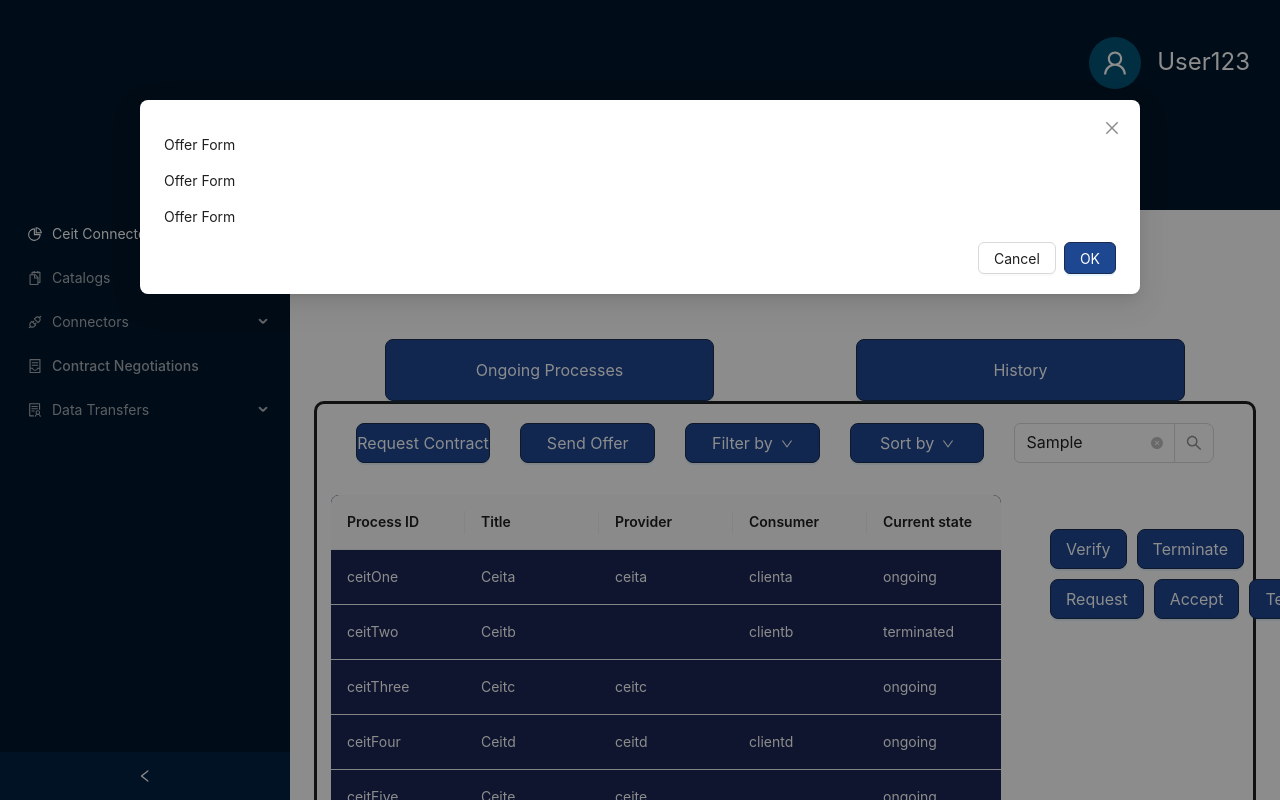
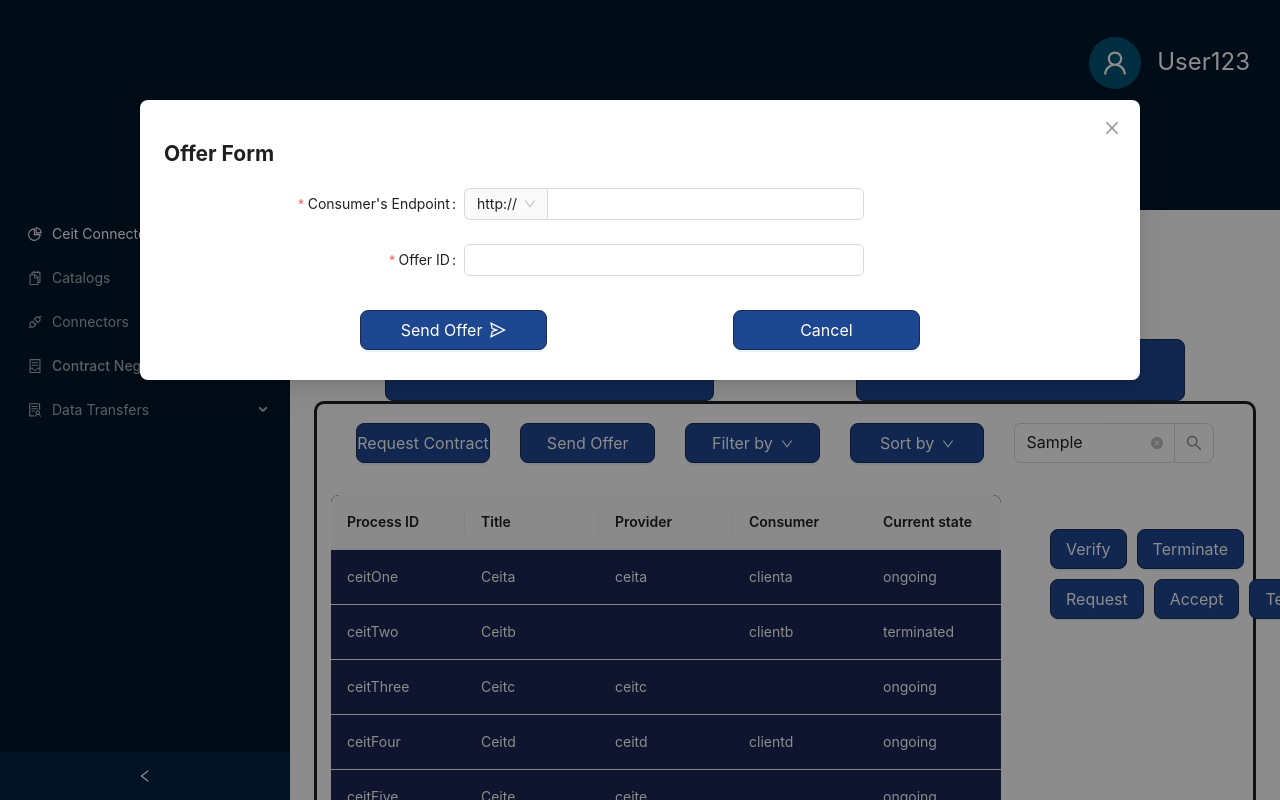
Before and after one commit to MariusGuceanu/FrontendProyect, a React (Vite) app: page /contract-negotiations in a window 1280 px wide. Both pictures are taken after typing "Sample" into the empty fields and a click on the button "Send Offer". Shown: the top 800 px of the page. Built offline with nearby package versions, Linux system fonts and the light colour scheme.

Commit message:
styles changes

```diff
--- a/src/components/contractComponents/contractForm.jsx
+++ b/src/components/contractComponents/contractForm.jsx
@@ -15,20 +15,12 @@ const RequestModal = ({ isModalOpen, handleOk, handleCancel }) => {
             <Option value="https://">https://</Option>
         </Select>
     );
-    const selectAfter = (
-        <Select defaultValue=".com">
-            <Option value=".com">.com</Option>
-            <Option value=".jp">.jp</Option>
-            <Option value=".cn">.cn</Option>
-            <Option value=".org">.org</Option>
-        </Select>
-    );
 
     return (
         <Modal width={1000} open={isModalOpen} onOk={handleOk} onCancel={handleCancel}
             footer={[
                 <div key="footer" style={{ display: 'flex', justifyContent: 'space-evenly', padding: 10 }}>
-                    <Button style={{ width: '20%' }} key="request" type="primary" size="large" icon={<SendOutlined />} onClick={handleOk}>
+                    <Button style={{ width: '20%' }} key="request" type="primary" size="large" icon={<SendOutlined />} iconPosition='end' onClick={handleOk}>
                         Request
                     </Button>
                     <Button style={{ width: '20%' }} key="cancel" type="primary" size="large" onClick={handleCancel}>
@@ -45,7 +37,7 @@ const RequestModal = ({ isModalOpen, handleOk, handleCancel }) => {
                     rules={[{ required: true, message: 'Insert your URL endpoint' }]}
                 >
                     <div style={{ display: 'flex', justifyContent: 'space-between' }}>
-                        <Input addonBefore={selectBefore} addonAfter={selectAfter} value={inputValue} onChange={handleInputChange} />
+                        <Input addonBefore={selectBefore} value={inputValue} onChange={handleInputChange} />
                         <Button type="primary" disabled={!inputValue} style={{ marginLeft: '10px' }}>Self-Description</Button>
                     </div>
                 </Form.Item>
--- a/src/main.jsx
+++ b/src/main.jsx
@@ -7,7 +7,11 @@ import { ConfigProvider } from 'antd'
 
 ReactDOM.createRoot(document.getElementById('root')).render(
   <React.StrictMode>
-    <ConfigProvider>
+    <ConfigProvider theme={{
+      token: {
+        colorPrimary: "#1668dc"
+      }
+    }}>
     <BrowserRouter>
     <App />
     </BrowserRouter>
--- a/src/pages/contractNegotiations.jsx
+++ b/src/pages/contractNegotiations.jsx
@@ -47,6 +47,13 @@ const ContractNegotiations = () => {
     const [isOfferModalOpen, setIsOfferModalOpen] = useState(false);
     const [filteredData, setFilteredData] = useState(initialData)
 
+    const selectBefore = (
+        <Select defaultValue="http://">
+            <Option value="http://">http://</Option>
+            <Option value="https://">https://</Option>
+        </Select>
+    );
+
     // Request modal functions
     const showRequestModal = () => {
         setIsRequestModalOpen(true);
@@ -90,10 +97,27 @@ const ContractNegotiations = () => {
 
                     {/* Offer form display */}
                     <Button onClick={showOfferModal} style={{ width: '15%' }} size='large' type="primary">Send Offer</Button>
-                    <Modal width={1000} open={isOfferModalOpen} onOk={handleOfferOk} onCancel={handleOfferCancel}>
-                        <p>Offer Form</p>
-                        <p>Offer Form</p>
-                        <p>Offer Form</p>
+                    <Modal width={1000} open={isOfferModalOpen} onOk={handleOfferOk} onCancel={handleOfferCancel}
+                        footer={[
+                            <div key="footer" style={{ display: 'flex', justifyContent: 'space-evenly', padding: 10 }}>
+                                <Button style={{ width: '20%' }} key="request" type="primary" size="large" icon={<SendOutlined />} iconPosition='end' onClick={handleOfferOk}>
+                                    Send Offer
+                                </Button>
+                                <Button style={{ width: '20%' }} key="cancel" type="primary" size="large" onClick={handleOfferCancel}>
+                                    Cancel
+                                </Button>
+                            </div>
+                        ]}
+                    >
+                        <Form labelCol={{ span: 9 }} wrapperCol={{ span: 24 }} style={{ maxWidth: 800 }}>
+                            <h2>Offer Form</h2>
+                            <Form.Item label="Consumer's Endpoint :" name="ConsumersEp" rules={[{ required: true, message: 'Provide a valid UUID' }]}>
+                                <Input addonBefore={selectBefore} style={{ width: '80%' }} />
+                            </Form.Item>
+                            <Form.Item label="Offer ID :" name="OfferId" rules={[{ required: true, message: 'Provide a valid UUID' }]}>
+                                <Input style={{ width: '80%' }} />
+                            </Form.Item>
+                        </Form>
                     </Modal>
 
                     <FilterC setFilteredData={setFilteredData} initialData={initialData} />
```
